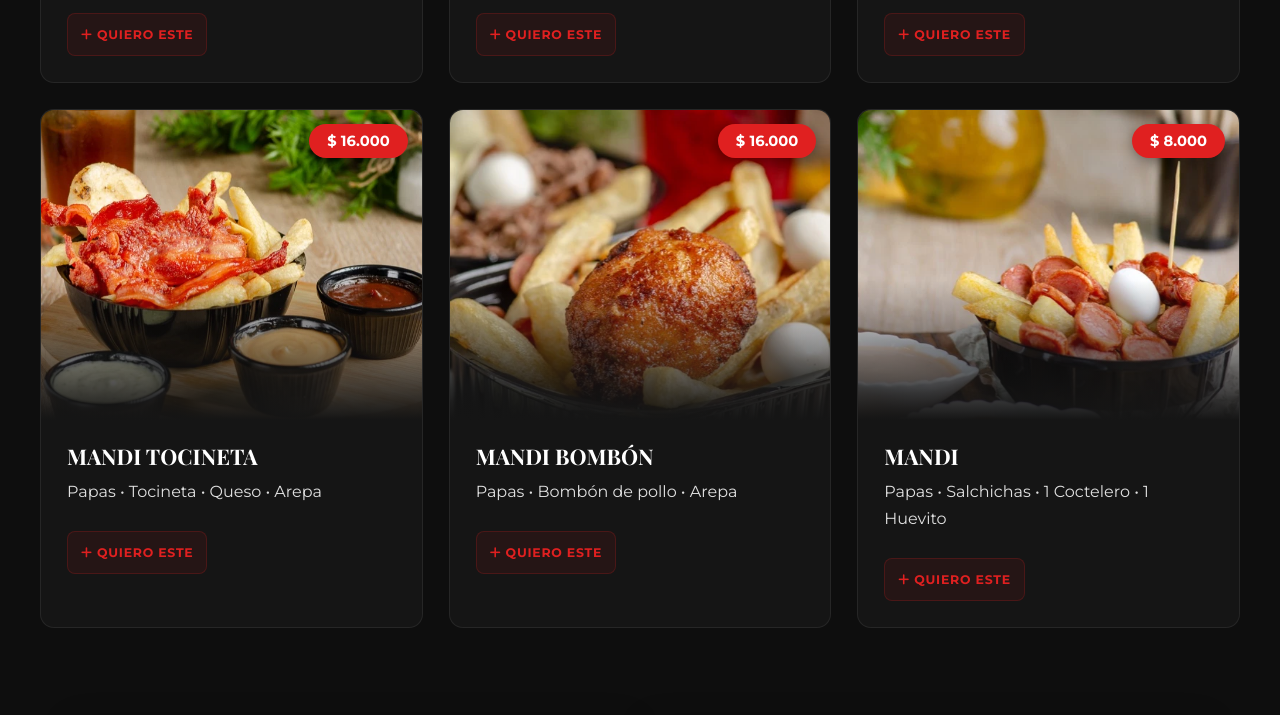
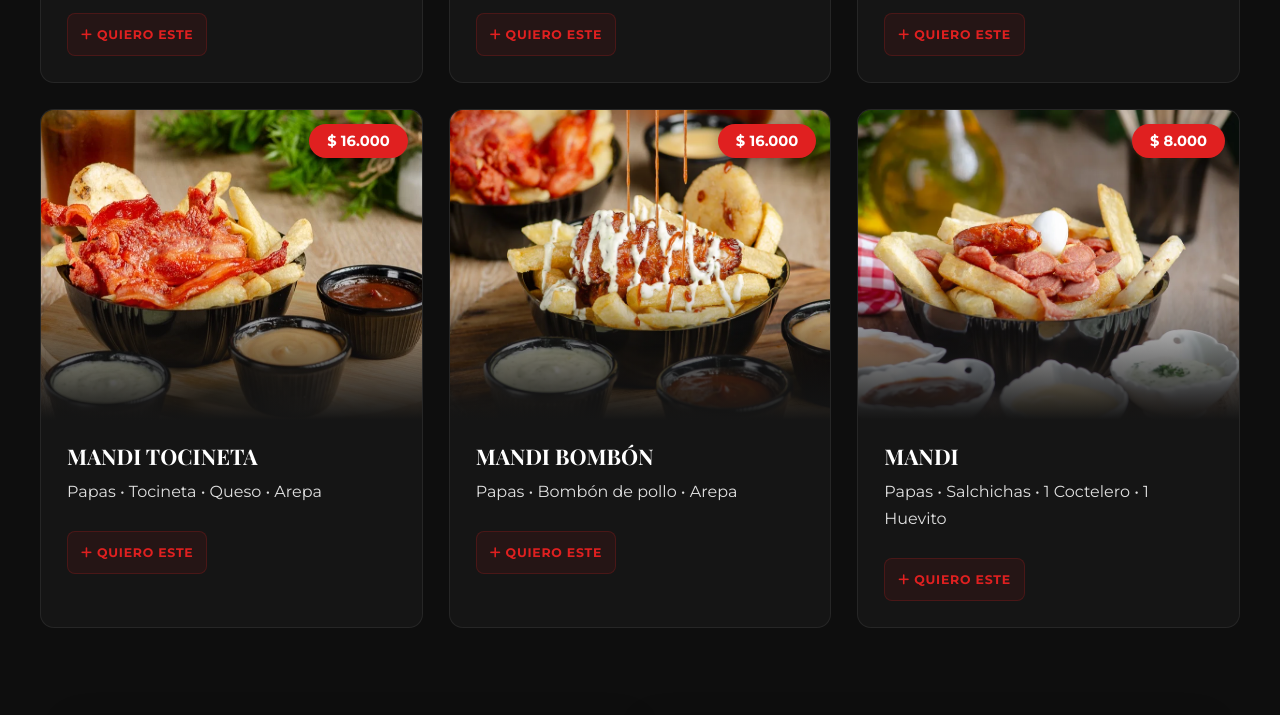
Before and after one commit to WILBIdon/Mani-chips, a website: page index.html in a window 1280 px wide. Shown: the part 4313-5028 px from the top of the page. Drawn offline with nearby package versions, Linux system fonts and the light colour scheme; a web font is replaced by a local one.

Commit message:
✨ Actualizar imágenes de Mandi Bombón, Mandi Zenú y Mandi Genérico

```diff
--- a/index.html
+++ b/index.html
@@ -795,11 +795,11 @@
             { id:13, name:"MANDI CARNE", cat:"mandis", desc:"Papas • Carne desmechada • 1 Huevito • Queso", price:16000, image:"IMAGENS/MANDI CARNE.webp" },
             { id:14, name:"MANDI POLLO", cat:"mandis", desc:"Papas • Pollo desmechado • 1 Huevito • Queso", price:16000, image:"IMAGENS/MANDIPOLLO.webp" },
             { id:15, name:"MANDI TOCINETA", cat:"mandis", desc:"Papas • Tocineta • Queso • Arepa", price:16000, image:"IMAGENS/MANDI TOCINETA1.webp" },
-            { id:16, name:"MANDI BOMBÓN", cat:"mandis", desc:"Papas • Bombón de pollo • Arepa", price:16000, image:"IMAGENS/MAXI BOMBOM.webp" },
-            { id:17, name:"MANDI", cat:"mandis", desc:"Papas • Salchichas • 1 Coctelero • 1 Huevito", price:8000, image:"IMAGENS/MANDI.webp" },
+            { id:16, name:"MANDI BOMBÓN", cat:"mandis", desc:"Papas • Bombón de pollo • Arepa", price:16000, image:"IMAGENS/MANDI BOMBON.webp" },
+            { id:17, name:"MANDI", cat:"mandis", desc:"Papas • Salchichas • 1 Coctelero • 1 Huevito", price:8000, image:"IMAGENS/MANDI_NUEVA.webp" },
             { id:18, name:"DORI CHIPS GRANDE", cat:"especialidades", desc:"Papa • Carne desmechada • Pollo desmechado • Doritos • Tocineta • Queso • Maicitos", price:30000, image:"IMAGENS/DORICHIPS GRANDE.webp", gallery:[{type:'image',src:'IMAGENS/DORICHIPS GRANDE.webp'},{type:'video',src:'hero-video.mp4',thumb:'IMAGENS/DORICHIPS GRANDE.webp'}] },
             { id:19, name:"DORI CHIPS PEQUEÑA", cat:"especialidades", desc:"Papa • Carne desmechada • Pollo desmechado • Doritos • Tocineta • Queso • Maicitos", price:25000, image:"IMAGENS/DORICHIPS.webp", gallery:[{type:'image',src:'IMAGENS/DORICHIPS.webp'},{type:'video',src:'hero-video.mp4',thumb:'IMAGENS/DORICHIPS.webp'}] },
-            { id:20, name:"MANDI ZENU", cat:"especialidades", desc:"Papas • Carnes frías Zenu • 4 Huevitos", price:16000, image:"IMAGENS/Mandi zenu.webp", gallery:[{type:'image',src:'IMAGENS/Mandi zenu.webp'},{type:'video',src:'hero-video.mp4',thumb:'IMAGENS/Mandi zenu.webp'}] },
+            { id:20, name:"MANDI ZENU", cat:"especialidades", desc:"Papas • Carnes frías Zenu • 4 Huevitos", price:16000, image:"IMAGENS/MANDI ZENU.webp", gallery:[{type:'image',src:'IMAGENS/MANDI ZENU.webp'},{type:'video',src:'hero-video.mp4',thumb:'IMAGENS/MANDI ZENU.webp'}] },
             { id:21, name:"BURGUER", cat:"especialidades", desc:"Pan • Carne desmechada • Pollo desmechado • Ripio de papa • Tocineta • Queso", price:20000, image:"IMAGENS/BURGUER.webp", gallery:[{type:'image',src:'IMAGENS/BURGUER.webp'},{type:'video',src:'hero-video.mp4',thumb:'IMAGENS/BURGUER.webp'}] },
             { id:22, name:"BURGUER CHIPS", cat:"especialidades", desc:"Pan • Carne desmechada • Pollo desmechado • Ripio de papa • Tocineta • Queso • Papas", price:25000, image:"IMAGENS/BURGUER CHIPS.webp" },
             { id:23, name:"MANDI DESGRANADO", cat:"especialidades", desc:"Papas • Tocineta • Queso • Maicitos • 1 Huevito", price:16000, image:"IMAGENS/MANDI DESGRANADO.webp" },
```
Also changed, not shown: IMAGENS/MANDI BOMBON.webp (added), IMAGENS/MANDI_NUEVA.webp (added).
